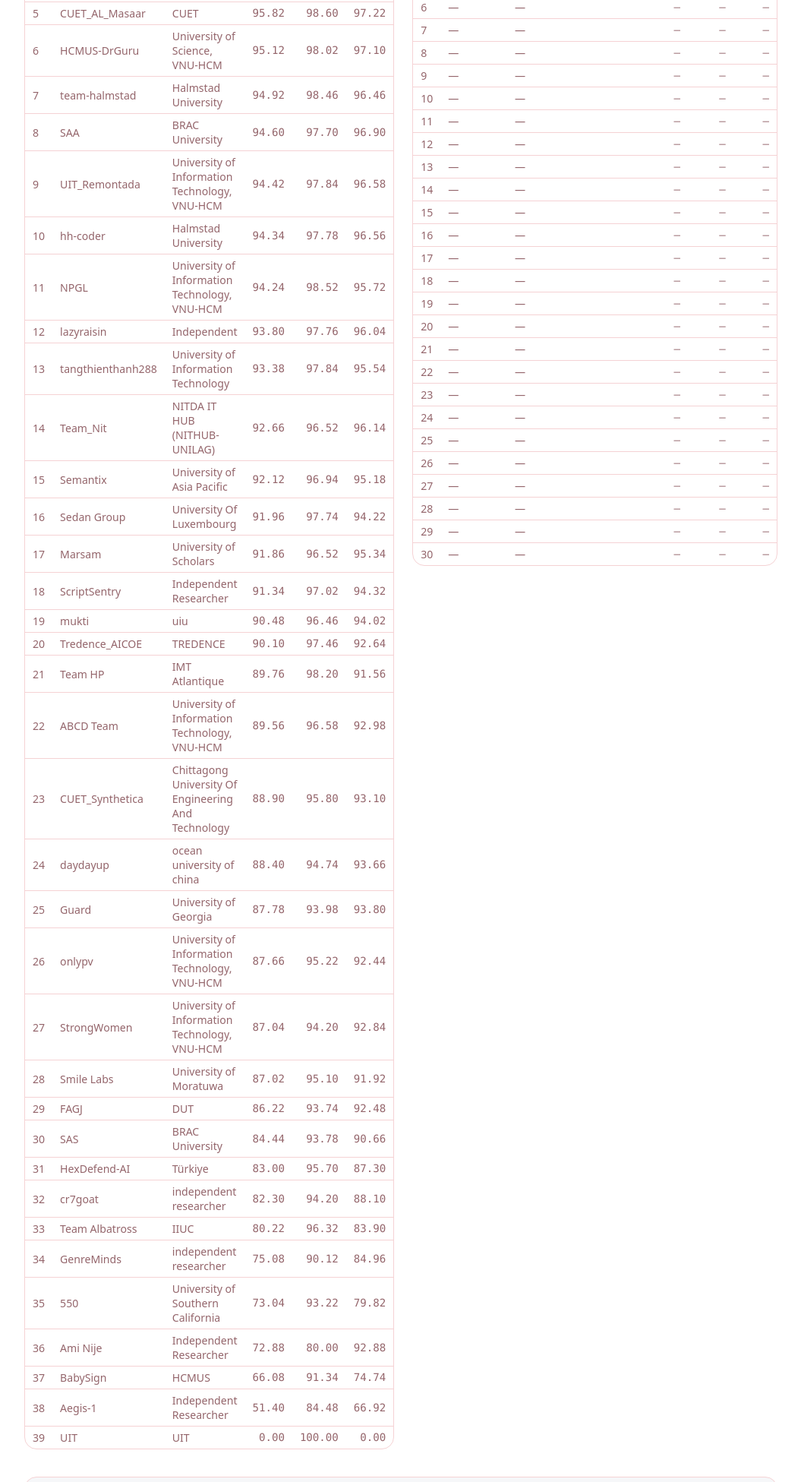
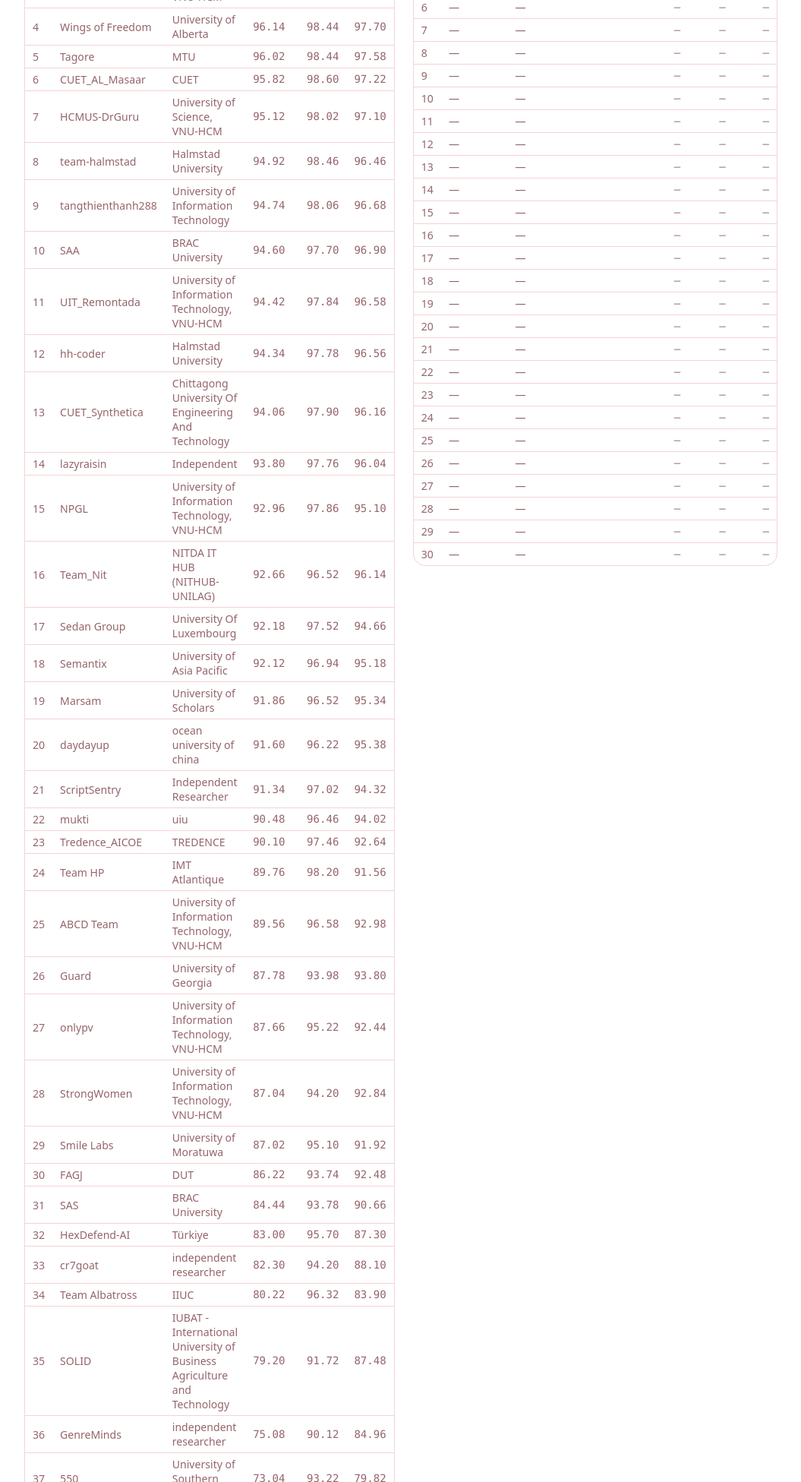
Before and after one commit to langcode2027/langcode2027.github.io, a plain HTML site: page task2/leaderboard/index.html in a window 1280 px wide. Shown: the part 849-2800 px from the top of the page at 76% size, without its empty margins (112-1167 px from the left). Drawn offline with Linux system fonts and the light colour scheme.

Commit message:
Task 1 and Task 2 leaderboard update 2026-11-27 18:36 UTC (read via browser)

```diff
--- a/data/task1_leaderboard.json
+++ b/data/task1_leaderboard.json
@@ -1,5 +1,5 @@
 {
- "updated": "2026-11-27T14:31:36+00:00",
+ "updated": "2026-11-27T18:36:26+00:00",
  "dev": [
   {
    "team": "Linguistic Slayers",
--- a/task2/leaderboard/index.html
+++ b/task2/leaderboard/index.html
@@ -69,7 +69,7 @@
 </div>
 <section class="section">
   <div class="wrap lb-page">
-    <p class="lb-refresh"><svg class="ico" viewBox="0 0 24 24" fill="none" stroke="currentColor" stroke-width="2" stroke-linecap="round" stroke-linejoin="round" aria-hidden="true"><circle cx="12" cy="12" r="8.5"/><path d="M12 7.5V12l3 2"/></svg><span><strong>Last updated: Nov 26, 2026, 1:36 PM EST (UTC&minus;5).</strong> The leaderboards on this page refresh every day at 12:00 AM EST. Live results are on <a href="https://www.codabench.org/competitions/18479/#/results-tab" target="_blank" rel="noopener">CodaBench</a>.</span></p>
+    <p class="lb-refresh"><svg class="ico" viewBox="0 0 24 24" fill="none" stroke="currentColor" stroke-width="2" stroke-linecap="round" stroke-linejoin="round" aria-hidden="true"><circle cx="12" cy="12" r="8.5"/><path d="M12 7.5V12l3 2"/></svg><span><strong>Last updated: Nov 27, 2026, 1:36 PM EST (UTC&minus;5).</strong> The leaderboards on this page refresh every day at 12:00 AM EST. Live results are on <a href="https://www.codabench.org/competitions/18479/#/results-tab" target="_blank" rel="noopener">CodaBench</a>.</span></p>
     <aside class="callout team-rules" role="note">
       <svg class="ico" viewBox="0 0 24 24" fill="none" stroke="currentColor" stroke-width="2" stroke-linecap="round" stroke-linejoin="round" aria-hidden="true"><circle cx="9" cy="8" r="3.2"/><path d="M3 20c.6-3.4 3-5.4 6-5.4s5.4 2 6 5.4"/><circle cx="17" cy="9" r="2.4"/><path d="M16.5 14.7c2.4.2 4 1.9 4.5 4.8"/></svg><div>
         <p>Individuals and teams can both take part. A team has at most <strong>5 members</strong>; an individual counts as a team of 1.</p>
@@ -85,43 +85,46 @@
           <tbody>
           <tr><td class="lb-rank">1</td><td class="lb-team">X</td><td class="lb-aff">BUET</td><td class="lb-score">96.80</td><td class="lb-score">99.10</td><td class="lb-score">97.70</td></tr>
           <tr><td class="lb-rank">2</td><td class="lb-team">PromptSentinel</td><td class="lb-aff">Brac University</td><td class="lb-score">96.34</td><td class="lb-score">98.54</td><td class="lb-score">97.80</td></tr>
-          <tr><td class="lb-rank">3</td><td class="lb-team">Wings of Freedom</td><td class="lb-aff">University of Alberta</td><td class="lb-score">96.14</td><td class="lb-score">98.44</td><td class="lb-score">97.70</td></tr>
-          <tr><td class="lb-rank">4</td><td class="lb-team">Tagore</td><td class="lb-aff">MTU</td><td class="lb-score">96.02</td><td class="lb-score">98.44</td><td class="lb-score">97.58</td></tr>
-          <tr><td class="lb-rank">5</td><td class="lb-team">CUET_AL_Masaar</td><td class="lb-aff">CUET</td><td class="lb-score">95.82</td><td class="lb-score">98.60</td><td class="lb-score">97.22</td></tr>
-          <tr><td class="lb-rank">6</td><td class="lb-team">HCMUS-DrGuru</td><td class="lb-aff">University of Science, VNU-HCM</td><td class="lb-score">95.12</td><td class="lb-score">98.02</td><td class="lb-score">97.10</td></tr>
-          <tr><td class="lb-rank">7</td><td class="lb-team">team-halmstad</td><td class="lb-aff">Halmstad University</td><td class="lb-score">94.92</td><td class="lb-score">98.46</td><td class="lb-score">96.46</td></tr>
-          <tr><td class="lb-rank">8</td><td class="lb-team">SAA</td><td class="lb-aff">BRAC University</td><td class="lb-score">94.60</td><td class="lb-score">97.70</td><td class="lb-score">96.90</td></tr>
-          <tr><td class="lb-rank">9</td><td class="lb-team">UIT_Remontada</td><td class="lb-aff">University of Information Technology, VNU-HCM</td><td class="lb-score">94.42</td><td class="lb-score">97.84</td><td class="lb-score">96.58</td></tr>
-          <tr><td class="lb-rank">10</td><td class="lb-team">hh-coder</td><td class="lb-aff">Halmstad University</td><td class="lb-score">94.34</td><td class="lb-score">97.78</td><td class="lb-score">96.56</td></tr>
-          <tr><td class="lb-rank">11</td><td class="lb-team">NPGL</td><td class="lb-aff">University of Information Technology, VNU-HCM</td><td class="lb-score">94.24</td><td class="lb-score">98.52</td><td class="lb-score">95.72</td></tr>
-          <tr><td class="lb-rank">12</td><td class="lb-team">lazyraisin</td><td class="lb-aff">Independent</td><td class="lb-score">93.80</td><td class="lb-score">97.76</td><td class="lb-score">96.04</td></tr>
-          <tr><td class="lb-rank">13</td><td class="lb-team">tangthienthanh288</td><td class="lb-aff">University of Information Technology</td><td class="lb-score">93.38</td><td class="lb-score">97.84</td><td class="lb-score">95.54</td></tr>
-          <tr><td class="lb-rank">14</td><td class="lb-team">Team_Nit</td><td class="lb-aff">NITDA IT HUB (NITHUB-UNILAG)</td><td class="lb-score">92.66</td><td class="lb-score">96.52</td><td class="lb-score">96.14</td></tr>
-          <tr><td class="lb-rank">15</td><td class="lb-team">Semantix</td><td class="lb-aff">University of Asia Pacific</td><td class="lb-score">92.12</td><td class="lb-score">96.94</td><td class="lb-score">95.18</td></tr>
-          <tr><td class="lb-rank">16</td><td class="lb-team">Sedan Group</td><td class="lb-aff">University Of Luxembourg</td><td class="lb-score">91.96</td><td class="lb-score">97.74</td><td class="lb-score">94.22</td></tr>
-          <tr><td class="lb-rank">17</td><td class="lb-team">Marsam</td><td class="lb-aff">University of Scholars</td><td class="lb-score">91.86</td><td class="lb-score">96.52</td><td class="lb-score">95.34</td></tr>
-          <tr><td class="lb-rank">18</td><td class="lb-team">ScriptSentry</td><td class="lb-aff">Independent Researcher</td><td class="lb-score">91.34</td><td class="lb-score">97.02</td><td class="lb-score">94.32</td></tr>
-          <tr><td class="lb-rank">19</td><td class="lb-team">mukti</td><td class="lb-aff">uiu</td><td class="lb-score">90.48</td><td class="lb-score">96.46</td><td class="lb-score">94.02</td></tr>
-          <tr><td class="lb-rank">20</td><td class="lb-team">Tredence_AICOE</td><td class="lb-aff">TREDENCE</td><td class="lb-score">90.10</td><td class="lb-score">97.46</td><td class="lb-score">92.64</td></tr>
-          <tr><td class="lb-rank">21</td><td class="lb-team">Team HP</td><td class="lb-aff">IMT Atlantique</td><td class="lb-score">89.76</td><td class="lb-score">98.20</td><td class="lb-score">91.56</td></tr>
-          <tr><td class="lb-rank">22</td><td class="lb-team">ABCD Team</td><td class="lb-aff">University of Information Technology, VNU-HCM</td><td class="lb-score">89.56</td><td class="lb-score">96.58</td><td class="lb-score">92.98</td></tr>
-          <tr><td class="lb-rank">23</td><td class="lb-team">CUET_Synthetica</td><td class="lb-aff">Chittagong University Of Engineering And Technology</td><td class="lb-score">88.90</td><td class="lb-score">95.80</td><td class="lb-score">93.10</td></tr>
-          <tr><td class="lb-rank">24</td><td class="lb-team">daydayup</td><td class="lb-aff">ocean university of china</td><td class="lb-score">88.40</td><td class="lb-score">94.74</td><td class="lb-score">93.66</td></tr>
-          <tr><td class="lb-rank">25</td><td class="lb-team">Guard</td><td class="lb-aff">University of Georgia</td><td class="lb-score">87.78</td><td class="lb-score">93.98</td><td class="lb-score">93.80</td></tr>
-          <tr><td class="lb-rank">26</td><td class="lb-team">onlypv</td><td class="lb-aff">University of Information Technology, VNU-HCM</td><td class="lb-score">87.66</td><td class="lb-score">95.22</td><td class="lb-score">92.44</td></tr>
-          <tr><td class="lb-rank">27</td><td class="lb-team">StrongWomen</td><td class="lb-aff">University of Information Technology, VNU-HCM</td><td class="lb-score">87.04</td><td class="lb-score">94.20</td><td class="lb-score">92.84</td></tr>
-          <tr><td class="lb-rank">28</td><td class="lb-team">Smile Labs</td><td class="lb-aff">University of Moratuwa</td><td class="lb-score">87.02</td><td class="lb-score">95.10</td><td class="lb-score">91.92</td></tr>
-          <tr><td class="lb-rank">29</td><td class="lb-team">FAGJ</td><td class="lb-aff">DUT</td><td class="lb-score">86.22</td><td class="lb-score">93.74</td><td class="lb-score">92.48</td></tr>
-          <tr><td class="lb-rank">30</td><td class="lb-team">SAS</td><td class="lb-aff">BRAC University</td><td class="lb-score">84.44</td><td class="lb-score">93.78</td><td class="lb-score">90.66</td></tr>
-          <tr><td class="lb-rank">31</td><td class="lb-team">HexDefend-AI</td><td class="lb-aff">Türkiye</td><td class="lb-score">83.00</td><td class="lb-score">95.70</td><td class="lb-score">87.30</td></tr>
-          <tr><td class="lb-rank">32</td><td class="lb-team">cr7goat</td><td class="lb-aff">independent researcher</td><td class="lb-score">82.30</td><td class="lb-score">94.20</td><td class="lb-score">88.10</td></tr>
-          <tr><td class="lb-rank">33</td><td class="lb-team">Team Albatross</td><td class="lb-aff">IIUC</td><td class="lb-score">80.22</td><td class="lb-score">96.32</td><td class="lb-score">83.90</td></tr>
-          <tr><td class="lb-rank">34</td><td class="lb-team">GenreMinds</td><td class="lb-aff">independent researcher</td><td class="lb-score">75.08</td><td class="lb-score">90.12</td><td class="lb-score">84.96</td></tr>
-          <tr><td class="lb-rank">35</td><td class="lb-team">550</td><td class="lb-aff">University of Southern California</td><td class="lb-score">73.04</td><td class="lb-score">93.22</td><td class="lb-score">79.82</td></tr>
-          <tr><td class="lb-rank">36</td><td class="lb-team">Ami Nije</td><td class="lb-aff">Independent Researcher</td><td class="lb-score">72.88</td><td class="lb-score">80.00</td><td class="lb-score">92.88</td></tr>
-          <tr><td class="lb-rank">37</td><td class="lb-team">BabySign</td><td class="lb-aff">HCMUS</td><td class="lb-score">66.08</td><td class="lb-score">91.34</td><td class="lb-score">74.74</td></tr>
-          <tr><td class="lb-rank">38</td><td class="lb-team">Aegis-1</td><td class="lb-aff">Independent Researcher</td><td class="lb-score">51.40</td><td class="lb-score">84.48</td><td class="lb-score">66.92</td></tr>
-          <tr><td class="lb-rank">39</td><td class="lb-team">UIT</td><td class="lb-aff">UIT</td><td class="lb-score">0.00</td><td class="lb-score">100.00</td><td class="lb-score">0.00</td></tr>
+          <tr><td class="lb-rank">3</td><td class="lb-team">NPGL</td><td class="lb-aff">University of Information Technology, VNU-HCM</td><td class="lb-score">96.22</td><td class="lb-score">98.32</td><td class="lb-score">97.90</td></tr>
+          <tr><td class="lb-rank">4</td><td class="lb-team">Wings of Freedom</td><td class="lb-aff">University of Alberta</td><td class="lb-score">96.14</td><td class="lb-score">98.44</td><td class="lb-score">97.70</td></tr>
+          <tr><td class="lb-rank">5</td><td class="lb-team">Tagore</td><td class="lb-aff">MTU</td><td class="lb-score">96.02</td><td class="lb-score">98.44</td><td class="lb-score">97.58</td></tr>
+          <tr><td class="lb-rank">6</td><td class="lb-team">CUET_AL_Masaar</td><td class="lb-aff">CUET</td><td class="lb-score">95.82</td><td class="lb-score">98.60</td><td class="lb-score">97.22</td></tr>
+          <tr><td class="lb-rank">7</td><td class="lb-team">HCMUS-DrGuru</td><td class="lb-aff">University of Science, VNU-HCM</td><td class="lb-score">95.12</td><td class="lb-score">98.02</td><td class="lb-score">97.10</td></tr>
+          <tr><td class="lb-rank">8</td><td class="lb-team">team-halmstad</td><td class="lb-aff">Halmstad University</td><td class="lb-score">94.92</td><td class="lb-score">98.46</td><td class="lb-score">96.46</td></tr>
+          <tr><td class="lb-rank">9</td><td class="lb-team">tangthienthanh288</td><td class="lb-aff">University of Information Technology</td><td class="lb-score">94.74</td><td class="lb-score">98.06</td><td class="lb-score">96.68</td></tr>
+          <tr><td class="lb-rank">10</td><td class="lb-team">SAA</td><td class="lb-aff">BRAC University</td><td class="lb-score">94.60</td><td class="lb-score">97.70</td><td class="lb-score">96.90</td></tr>
+          <tr><td class="lb-rank">11</td><td class="lb-team">UIT_Remontada</td><td class="lb-aff">University of Information Technology, VNU-HCM</td><td class="lb-score">94.42</td><td class="lb-score">97.84</td><td class="lb-score">96.58</td></tr>
+          <tr><td class="lb-rank">12</td><td class="lb-team">hh-coder</td><td class="lb-aff">Halmstad University</td><td class="lb-score">94.34</td><td class="lb-score">97.78</td><td class="lb-score">96.56</td></tr>
+          <tr><td class="lb-rank">13</td><td class="lb-team">CUET_Synthetica</td><td class="lb-aff">Chittagong University Of Engineering And Technology</td><td class="lb-score">94.06</td><td class="lb-score">97.90</td><td class="lb-score">96.16</td></tr>
+          <tr><td class="lb-rank">14</td><td class="lb-team">lazyraisin</td><td class="lb-aff">Independent</td><td class="lb-score">93.80</td><td class="lb-score">97.76</td><td class="lb-score">96.04</td></tr>
+          <tr><td class="lb-rank">15</td><td class="lb-team">NPGL</td><td class="lb-aff">University of Information Technology, VNU-HCM</td><td class="lb-score">92.96</td><td class="lb-score">97.86</td><td class="lb-score">95.10</td></tr>
+          <tr><td class="lb-rank">16</td><td class="lb-team">Team_Nit</td><td class="lb-aff">NITDA IT HUB (NITHUB-UNILAG)</td><td class="lb-score">92.66</td><td class="lb-score">96.52</td><td class="lb-score">96.14</td></tr>
+          <tr><td class="lb-rank">17</td><td class="lb-team">Sedan Group</td><td class="lb-aff">University Of Luxembourg</td><td class="lb-score">92.18</td><td class="lb-score">97.52</td><td class="lb-score">94.66</td></tr>
+          <tr><td class="lb-rank">18</td><td class="lb-team">Semantix</td><td class="lb-aff">University of Asia Pacific</td><td class="lb-score">92.12</td><td class="lb-score">96.94</td><td class="lb-score">95.18</td></tr>
+          <tr><td class="lb-rank">19</td><td class="lb-team">Marsam</td><td class="lb-aff">University of Scholars</td><td class="lb-score">91.86</td><td class="lb-score">96.52</td><td class="lb-score">95.34</td></tr>
+          <tr><td class="lb-rank">20</td><td class="lb-team">daydayup</td><td class="lb-aff">ocean university of china</td><td class="lb-score">91.60</td><td class="lb-score">96.22</td><td class="lb-score">95.38</td></tr>
+          <tr><td class="lb-rank">21</td><td class="lb-team">ScriptSentry</td><td class="lb-aff">Independent Researcher</td><td class="lb-score">91.34</td><td class="lb-score">97.02</td><td class="lb-score">94.32</td></tr>
+          <tr><td class="lb-rank">22</td><td class="lb-team">mukti</td><td class="lb-aff">uiu</td><td class="lb-score">90.48</td><td class="lb-score">96.46</td><td class="lb-score">94.02</td></tr>
+          <tr><td class="lb-rank">23</td><td class="lb-team">Tredence_AICOE</td><td class="lb-aff">TREDENCE</td><td class="lb-score">90.10</td><td class="lb-score">97.46</td><td class="lb-score">92.64</td></tr>
+          <tr><td class="lb-rank">24</td><td class="lb-team">Team HP</td><td class="lb-aff">IMT Atlantique</td><td class="lb-score">89.76</td><td class="lb-score">98.20</td><td class="lb-score">91.56</td></tr>
+          <tr><td class="lb-rank">25</td><td class="lb-team">ABCD Team</td><td class="lb-aff">University of Information Technology, VNU-HCM</td><td class="lb-score">89.56</td><td class="lb-score">96.58</td><td class="lb-score">92.98</td></tr>
+          <tr><td class="lb-rank">26</td><td class="lb-team">Guard</td><td class="lb-aff">University of Georgia</td><td class="lb-score">87.78</td><td class="lb-score">93.98</td><td class="lb-score">93.80</td></tr>
+          <tr><td class="lb-rank">27</td><td class="lb-team">onlypv</td><td class="lb-aff">University of Information Technology, VNU-HCM</td><td class="lb-score">87.66</td><td class="lb-score">95.22</td><td class="lb-score">92.44</td></tr>
+          <tr><td class="lb-rank">28</td><td class="lb-team">StrongWomen</td><td class="lb-aff">University of Information Technology, VNU-HCM</td><td class="lb-score">87.04</td><td class="lb-score">94.20</td><td class="lb-score">92.84</td></tr>
+          <tr><td class="lb-rank">29</td><td class="lb-team">Smile Labs</td><td class="lb-aff">University of Moratuwa</td><td class="lb-score">87.02</td><td class="lb-score">95.10</td><td class="lb-score">91.92</td></tr>
+          <tr><td class="lb-rank">30</td><td class="lb-team">FAGJ</td><td class="lb-aff">DUT</td><td class="lb-score">86.22</td><td class="lb-score">93.74</td><td class="lb-score">92.48</td></tr>
+          <tr><td class="lb-rank">31</td><td class="lb-team">SAS</td><td class="lb-aff">BRAC University</td><td class="lb-score">84.44</td><td class="lb-score">93.78</td><td class="lb-score">90.66</td></tr>
+          <tr><td class="lb-rank">32</td><td class="lb-team">HexDefend-AI</td><td class="lb-aff">Türkiye</td><td class="lb-score">83.00</td><td class="lb-score">95.70</td><td class="lb-score">87.30</td></tr>
+          <tr><td class="lb-rank">33</td><td class="lb-team">cr7goat</td><td class="lb-aff">independent researcher</td><td class="lb-score">82.30</td><td class="lb-score">94.20</td><td class="lb-score">88.10</td></tr>
+          <tr><td class="lb-rank">34</td><td class="lb-team">Team Albatross</td><td class="lb-aff">IIUC</td><td class="lb-score">80.22</td><td class="lb-score">96.32</td><td class="lb-score">83.90</td></tr>
+          <tr><td class="lb-rank">35</td><td class="lb-team">SOLID</td><td class="lb-aff">IUBAT - International University of Business Agriculture and Technology</td><td class="lb-score">79.20</td><td class="lb-score">91.72</td><td class="lb-score">87.48</td></tr>
+          <tr><td class="lb-rank">36</td><td class="lb-team">GenreMinds</td><td class="lb-aff">independent researcher</td><td class="lb-score">75.08</td><td class="lb-score">90.12</td><td class="lb-score">84.96</td></tr>
+          <tr><td class="lb-rank">37</td><td class="lb-team">550</td><td class="lb-aff">University of Southern California</td><td class="lb-score">73.04</td><td class="lb-score">93.22</td><td class="lb-score">79.82</td></tr>
+          <tr><td class="lb-rank">38</td><td class="lb-team">Ami Nije</td><td class="lb-aff">Independent Researcher</td><td class="lb-score">72.88</td><td class="lb-score">80.00</td><td class="lb-score">92.88</td></tr>
+          <tr><td class="lb-rank">39</td><td class="lb-team">BabySign</td><td class="lb-aff">HCMUS</td><td class="lb-score">66.08</td><td class="lb-score">91.34</td><td class="lb-score">74.74</td></tr>
+          <tr><td class="lb-rank">40</td><td class="lb-team">Aegis-1</td><td class="lb-aff">Independent Researcher</td><td class="lb-score">51.40</td><td class="lb-score">84.48</td><td class="lb-score">66.92</td></tr>
+          <tr><td class="lb-rank">41</td><td class="lb-team">sarang</td><td class="lb-aff">srmap</td><td class="lb-score">49.32</td><td class="lb-score">82.58</td><td class="lb-score">66.74</td></tr>
+          <tr><td class="lb-rank">42</td><td class="lb-team">UIT</td><td class="lb-aff">UIT</td><td class="lb-score">0.00</td><td class="lb-score">100.00</td><td class="lb-score">0.00</td></tr>
           </tbody>
         </table>
       </div>
```
Also changed, not shown: data/task2_leaderboard.json (+53 -32 lines), task1/leaderboard/index.html (+1 -1 lines).
